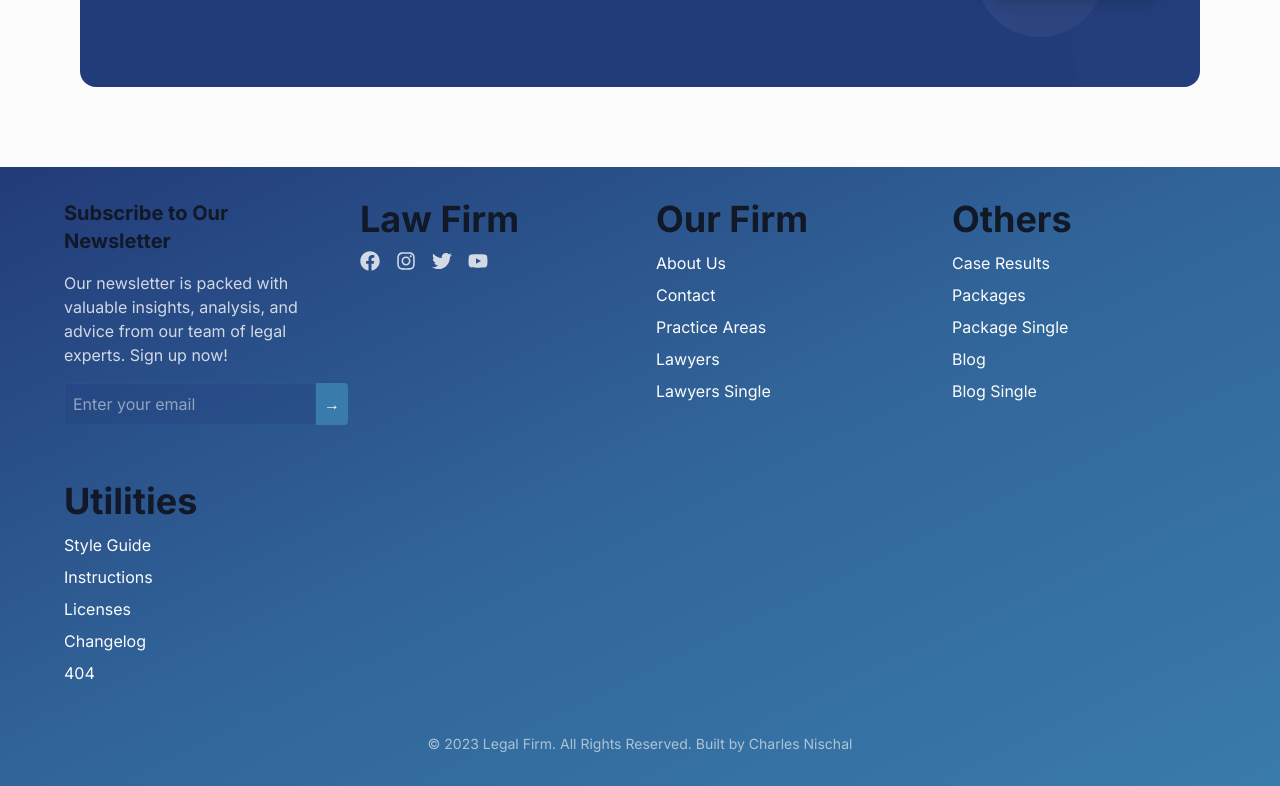
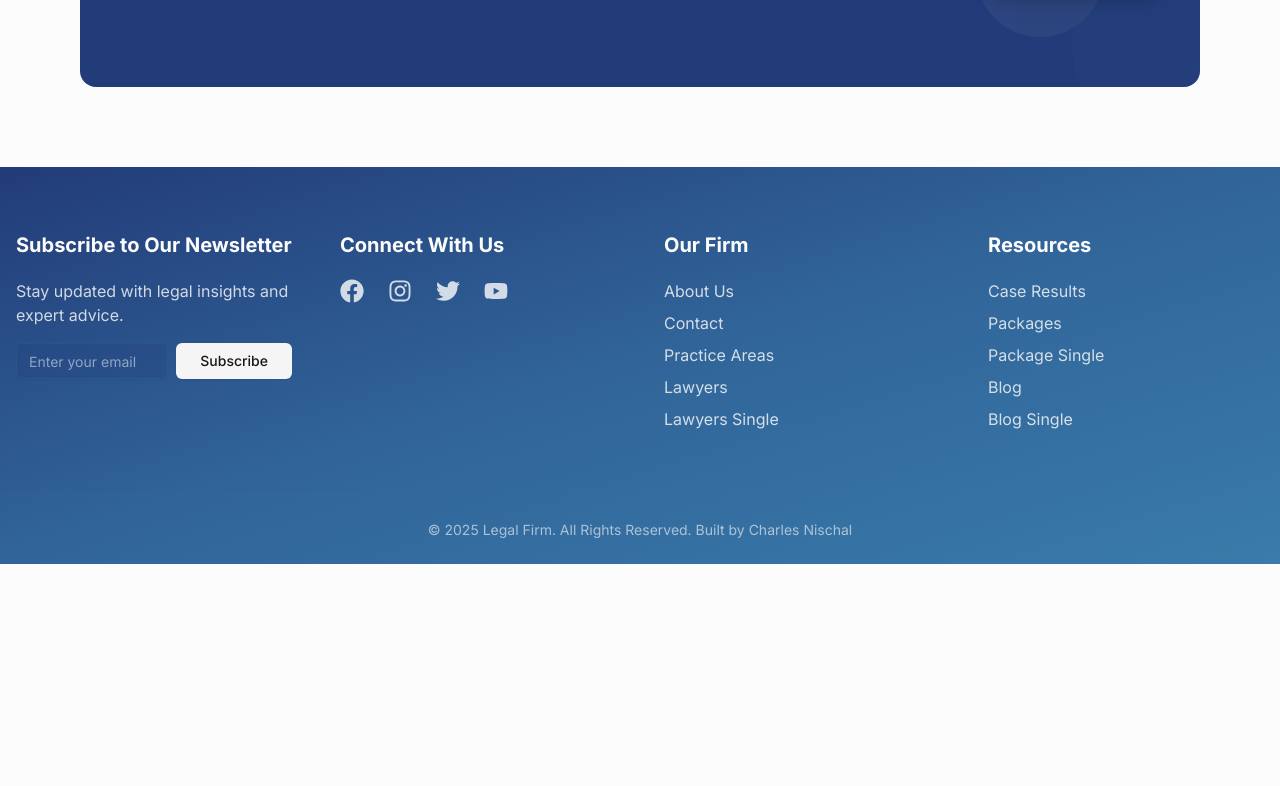
Before and after one commit to CPJ-N/lawgpt, a Next.js app: page / in a window 1280 px wide. Shown: the part 4098-4884 px from the top of the page. After the commit the page ends 4662 px from the top, so only its background shows below. Built offline with nearby package versions, Linux system fonts and the light colour scheme.

Commit message:
Refactor Footer component for improved layout and styling, enhance newsletter subscription form, and update social media links

```diff
--- a/src/components/Footer.tsx
+++ b/src/components/Footer.tsx
@@ -1,80 +1,84 @@
-import { FaFacebook, FaInstagram, FaTwitter, FaYoutube } from 'react-icons/fa';
+import { FaFacebook, FaInstagram, FaTwitter, FaYoutube } from 'react-icons/fa'
+import { Input } from "@/components/ui/input"
+import { Button } from "@/components/ui/button"
+import Link from 'next/link'
 
-export default function Footer(){
+export default function Footer() {
   return (
-    <footer className="bg-gradient-to-br from-brand-darkblue via-brand-mediumblue to-brand-skyblue text-brand-white p-8">
-      <div className="max-w-6xl mx-auto grid grid-cols-1 md:grid-cols-2 lg:grid-cols-4 gap-8">
-        <div className="mb-6">
-          <h2 className="text-xl font-bold mb-4">Subscribe to Our Newsletter</h2>
-          <p className="mb-4 text-brand-white/80">
-            Our newsletter is packed with valuable insights, analysis, and advice from our team of legal experts. Sign up now!
+    <footer className="bg-gradient-to-br from-brand-darkblue via-brand-mediumblue to-brand-skyblue">
+      <div className="container px-4 py-16 mx-auto">
+        <div className="grid grid-cols-1 gap-12 md:grid-cols-2 lg:grid-cols-4">
+          <div className="space-y-4">
+            <h2 className="text-xl font-bold text-brand-white">Subscribe to Our Newsletter</h2>
+            <p className="text-brand-white/80">
+              Stay updated with legal insights and expert advice.
             </p>
-          <form className="flex">
-            <input
+            <div className="flex space-x-2">
+              <Input
                 type="email"
                 placeholder="Enter your email"
-              className="p-2 rounded-l bg-brand-darkblue/20 border-brand-skyblue/20 border text-brand-white placeholder:text-brand-white/50"
+                className="bg-brand-darkblue/20 border-brand-skyblue/20 text-brand-white placeholder:text-brand-white/50"
               />
-            <button className="bg-brand-skyblue p-2 rounded-r hover:bg-brand-mediumblue transition-colors">
-              →
-            </button>
-          </form>
-        </div>
-
-        <div>
-          <h2 className="font-bold mb-3">Law Firm</h2>
-          <div className="flex space-x-4 mb-6">
-            <a href="#" className="text-brand-white/80 hover:text-brand-skyblue transition-colors">
-              <FaFacebook size={20} />
-            </a>
-            <a href="#" className="text-brand-white/80 hover:text-brand-skyblue transition-colors">
-              <FaInstagram size={20} />
-            </a>
-            <a href="#" className="text-brand-white/80 hover:text-brand-skyblue transition-colors">
-              <FaTwitter size={20} />
-            </a>
-            <a href="#" className="text-brand-white/80 hover:text-brand-skyblue transition-colors">
-              <FaYoutube size={20} />
-            </a>
+              <Button variant="secondary" className="px-6 hover:bg-brand-skyblue">
+                Subscribe
+              </Button>
             </div>
           </div>
 
-        <div>
-          <h2 className="font-bold mb-3">Our Firm</h2>
+          <div className="space-y-4">
+            <h2 className="text-xl font-bold text-brand-white">Connect With Us</h2>
+            <div className="flex space-x-6">
+              {[
+                { icon: FaFacebook, href: '#' },
+                { icon: FaInstagram, href: '#' },
+                { icon: FaTwitter, href: '#' },
+                { icon: FaYoutube, href: '#' },
+              ].map((social, index) => (
+                <Link
+                  key={index}
+                  href={social.href}
+                  className="text-brand-white/80 hover:text-brand-skyblue transform hover:scale-110 transition-all"
+                >
+                  <social.icon size={24} />
+                </Link>
+              ))}
+            </div>
+          </div>
+
+          {[
+            {
+              title: "Our Firm",
+              links: ["About Us", "Contact", "Practice Areas", "Lawyers", "Lawyers Single"]
+            },
+            {
+              title: "Resources",
+              links: ["Case Results", "Packages", "Package Single", "Blog", "Blog Single"]
+            }
+          ].map((section, index) => (
+            <div key={index} className="space-y-4">
+              <h2 className="text-xl font-bold text-brand-white">{section.title}</h2>
               <ul className="space-y-2">
-            <li>About Us</li>
-            <li>Contact</li>
-            <li>Practice Areas</li>
-            <li>Lawyers</li>
-            <li>Lawyers Single</li>
+                {section.links.map((link, linkIndex) => (
+                  <li key={linkIndex}>
+                    <Link
+                      href="#"
+                      className="text-brand-white/80 hover:text-brand-white transition-colors duration-200 block"
+                    >
+                      {link}
+                    </Link>
+                  </li>
+                ))}
               </ul>
             </div>
-
-        <div>
-          <h2 className="font-bold mb-3">Others</h2>
-          <ul className="space-y-2">
-            <li>Case Results</li>
-            <li>Packages</li>
-            <li>Package Single</li>
-            <li>Blog</li>
-            <li>Blog Single</li>
-          </ul>
+          ))}
+        </div>
       </div>
 
-        <div>
-          <h2 className="font-bold mb-3">Utilities</h2>
-          <ul className="space-y-2">
-            <li>Style Guide</li>
-            <li>Instructions</li>
-            <li>Licenses</li>
-            <li>Changelog</li>
-            <li>404</li>
-          </ul>
+      <div className="border-t border-brand-skyblue/10">
+        <div className="container px-4 py-6 mx-auto text-center text-sm text-brand-white/60">
+          <p>© {new Date().getFullYear()} Legal Firm. All Rights Reserved. Built by Charles Nischal</p>
         </div>
       </div>
-      <div className="text-center text-brand-white/60 text-sm mt-8 border-t border-brand-skyblue/10 pt-4">
-        © 2023 Legal Firm. All Rights Reserved. Built by Charles Nischal
-      </div>
     </footer>
-  );
-};
+  )
+}
```
Lines whose indentation alone changed are shown as unchanged.
